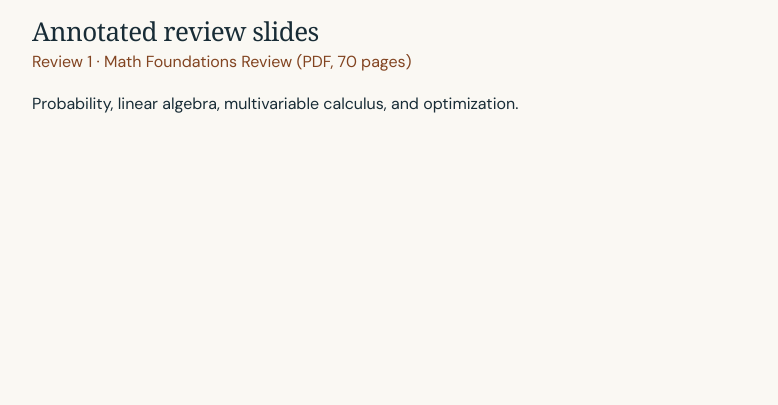
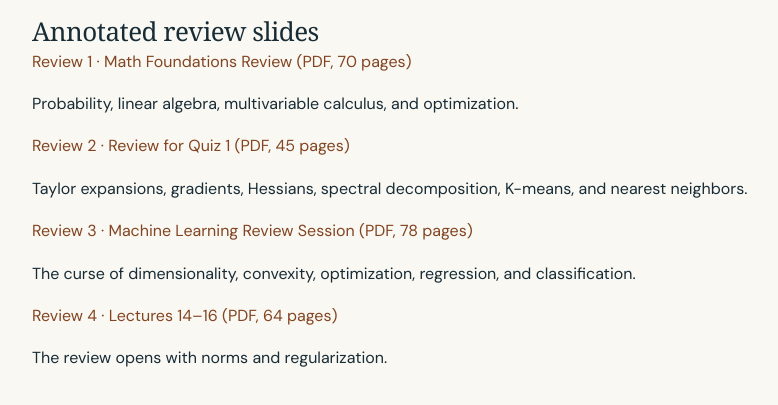
Before and after one commit to Mirage415/Mirage415.github.io, a plain HTML site: page teaching.html in a window 1280 px wide. Shown: the part 233-638 px from the top of the page, without its empty margins (138-916 px from the left). Drawn offline with Linux system fonts and the light colour scheme.

Commit message:
Complete the four annotated Machine Learning review slide sets

```diff
--- a/teaching.html
+++ b/teaching.html
@@ -5,4 +5,10 @@
   <h2 id="reviews">Annotated review slides</h2>
   <p><a href="assets/teaching/math-foundations-review-annotated.pdf">Review 1 · Math Foundations Review (PDF, 70 pages)</a></p>
   <p>Probability, linear algebra, multivariable calculus, and optimization.</p>
+  <p><a href="assets/teaching/rev2_annotated.pdf">Review 2 · Review for Quiz 1 (PDF, 45 pages)</a></p>
+  <p>Taylor expansions, gradients, Hessians, spectral decomposition, K-means, and nearest neighbors.</p>
+  <p><a href="assets/teaching/rev3_annotated.pdf">Review 3 · Machine Learning Review Session (PDF, 78 pages)</a></p>
+  <p>The curse of dimensionality, convexity, optimization, regression, and classification.</p>
+  <p><a href="assets/teaching/rev4_annotated.pdf">Review 4 · Lectures 14–16 (PDF, 64 pages)</a></p>
+  <p>The review opens with norms and regularization.</p>
 </section></main></body></html>
```
Also changed, not shown: 3 other files.
